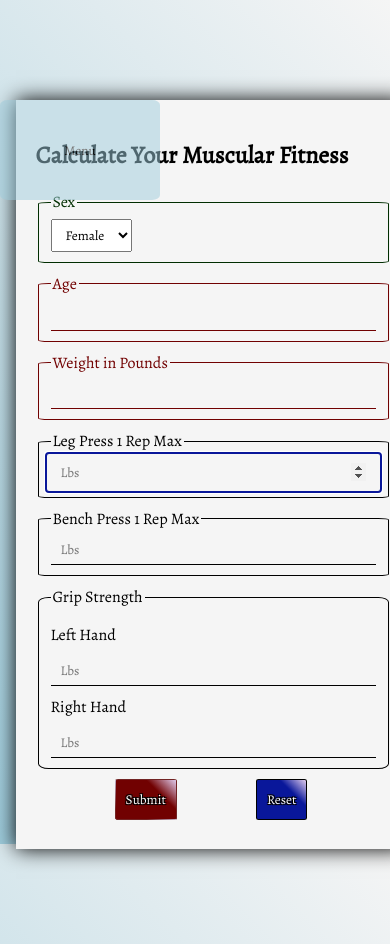
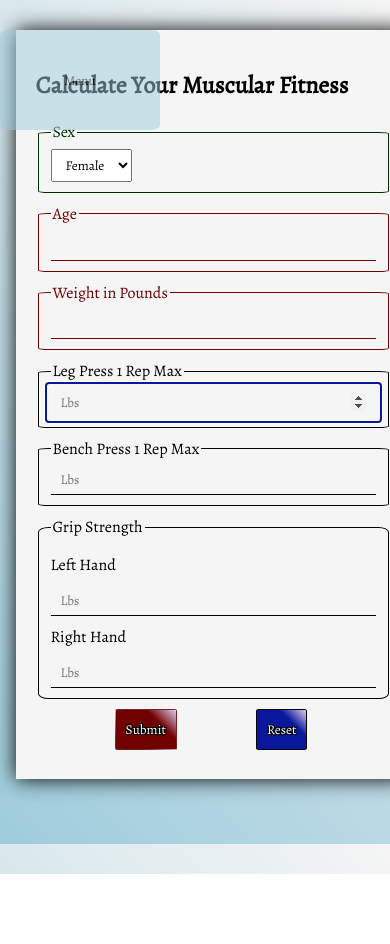
Before and after one commit to damatoaj/fitTest, a React (Create React App) app: page /strength in a window 390 px wide. After the commit the page ends 874 px from the top, so only its background shows below. Built offline with nearby package versions, Linux system fonts and the light colour scheme.

Commit message:
Updated css on details

```diff
--- a/src/CSS/App.css
+++ b/src/CSS/App.css
@@ -112,15 +112,6 @@ h2[data-foot="left"]::after {
   content : '  left';
 }
 
-summary:focus:hover{
-  cursor: pointer;
-}
-
-details {
-  overflow: auto;
-  text-align: left;
-}
-
 @keyframes blink {
   0% {
     opacity: 0;
@@ -133,9 +124,3 @@ details {
     opacity: 0;
   }
 }
-
-@media only screen and (max-width: 400px) {
-  body {
-    margin-top: 100px;
-  }
-}
--- a/src/CSS/Details.css
+++ b/src/CSS/Details.css
@@ -1,6 +1,11 @@
 details {
     padding-left: 5px;
     padding-right: 5px;
+    overflow: auto;
+    text-align: left;
+    width: 100%;
+    margin-top: 1rem;
+    margin-bottom: 1rem;
 }
 
 details.popover[open] > * {
@@ -9,3 +14,7 @@ details.popover[open] > * {
     padding: 15px 15px 15px 25px;
     background-color: whitesmoke;
 }
+
+summary:focus:hover{
+    cursor: pointer;
+}
```
